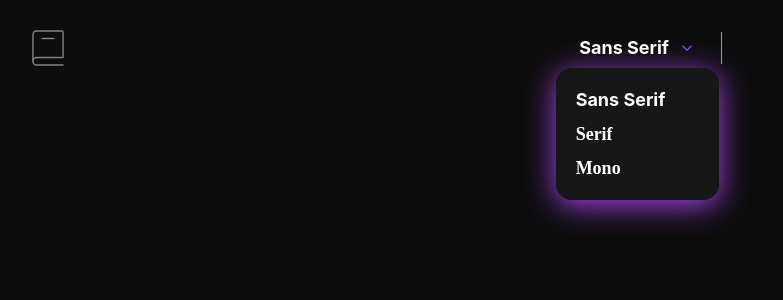
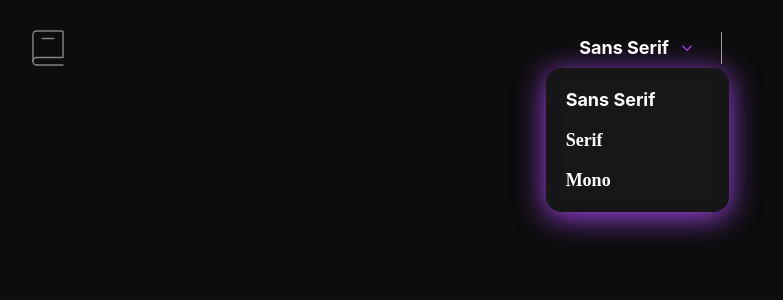
Before and after one commit to Hugo-Farias/dictionary-web-app, a React (Vite) app: page / in a window 1280 px wide. Shown: the top 300 px of the page, without its empty margins (250-1033 px from the left). Built offline with nearby package versions, Linux system fonts and the light colour scheme; a web font is replaced by a local one.

Commit message:
Dynamic separator created

```diff
--- a/src/components/FontSelector.scss
+++ b/src/components/FontSelector.scss
@@ -38,14 +38,14 @@
     position: absolute;
     font-size: 1.8rem;
     line-height: 2.4rem;
-    transition: all 0.2s;
+    transition: all 0.1s;
     @include flex-center;
     flex-direction: column;
+    gap: 1.6rem;
     align-items: flex-start;
-    gap: 1rem;
     padding: 2rem;
     list-style: none;
-    min-width: 12.3rem;
+    min-width: 14.3rem;
     height: auto;
     top: 5rem;
     border-radius: 1.6rem;
@@ -55,6 +55,7 @@
     z-index: -1;
 
     & > li {
+      width: 100%;
       cursor: pointer;
 
       &:hover {
--- a/src/components/FontSelector.tsx
+++ b/src/components/FontSelector.tsx
@@ -42,9 +42,8 @@ const FontSelector = function () {
         style={{ fontFamily: selectedOption.cssValue }}
       >
         {selectedOption.name}
-        <img src={arrowDown} alt="" />
+        <img src={arrowDown} alt="Dropdown menu arrow" />
       </span>
-
       <ul className={isHidden ? "hide" : ""}>{ListRender}</ul>
     </div>
   );
--- a/src/components/Navbar.tsx
+++ b/src/components/Navbar.tsx
@@ -8,7 +8,7 @@ const Navbar = function () {
     <div className="navbar">
       <img src={logo} alt="Dictionary logo" />
       <FontSelector />
-      <Separator />
+      <Separator isHorizontal={false} size={"3.2rem"} />
     </div>
   );
 };
--- a/src/components/Separator.scss
+++ b/src/components/Separator.scss
@@ -4,7 +4,7 @@
   background-color: rgba($font-color, 60%);
   content: "";
   display: inline-block;
-  height: 3.2rem;
-  width: 0.1rem;
+  //height: 3.2rem;
+  //width: 0.1rem;
   margin: 0 2.6rem;
 }
--- a/src/components/Separator.tsx
+++ b/src/components/Separator.tsx
@@ -1,7 +1,19 @@
 import "./Separator.scss";
+import React from "react";
 
-const Separator = function () {
-  return <div className="separator" />;
+interface propsType {
+  size: string;
+  isHorizontal: boolean;
+}
+
+const Separator: React.FC<propsType> = function (props) {
+  const { size, isHorizontal } = props;
+
+  const style = {
+    height: isHorizontal ? "0.1rem" : size,
+    width: !isHorizontal ? "0.1rem" : size,
+  };
+  return <div className="separator" style={style} />;
 };
 
 export default Separator;
```
